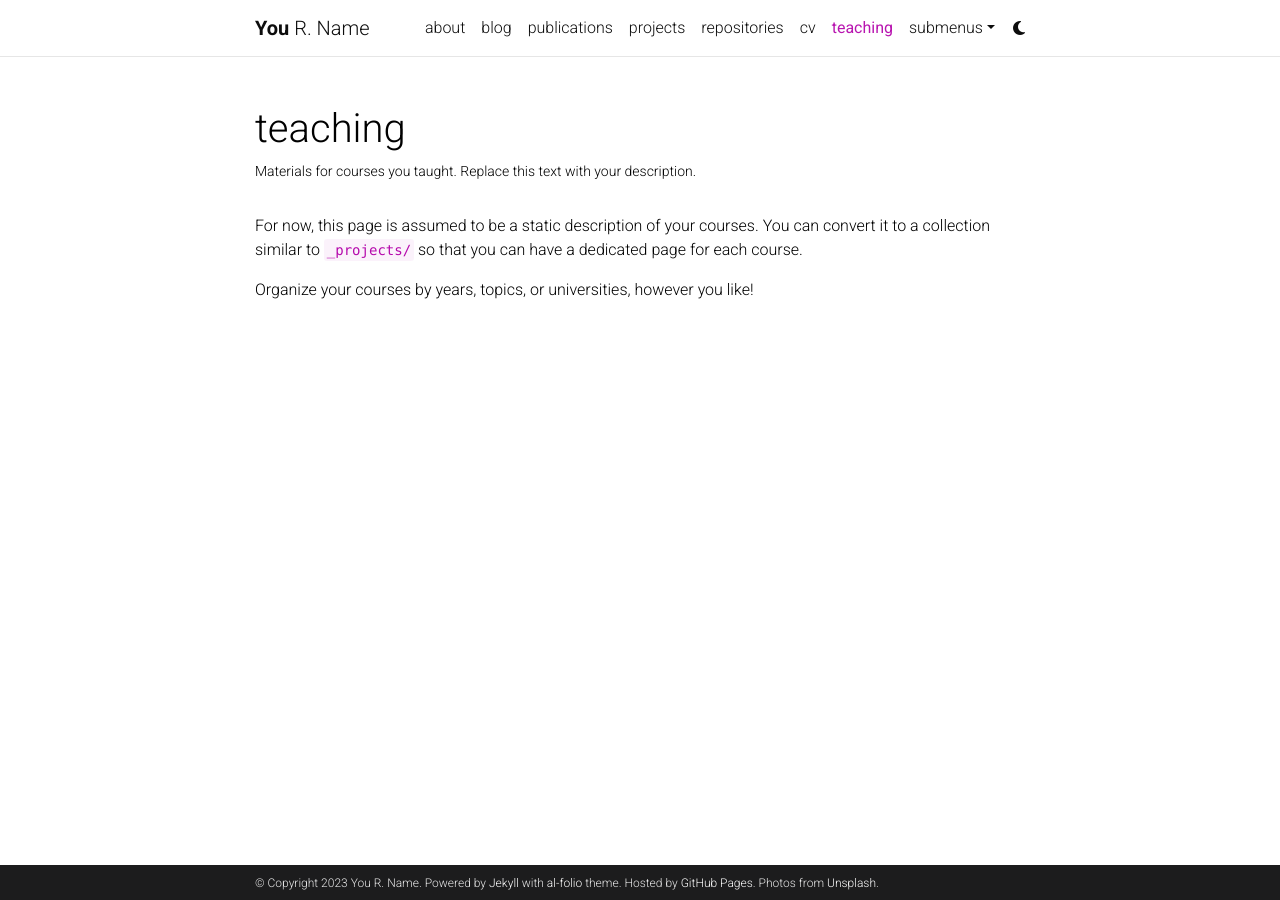
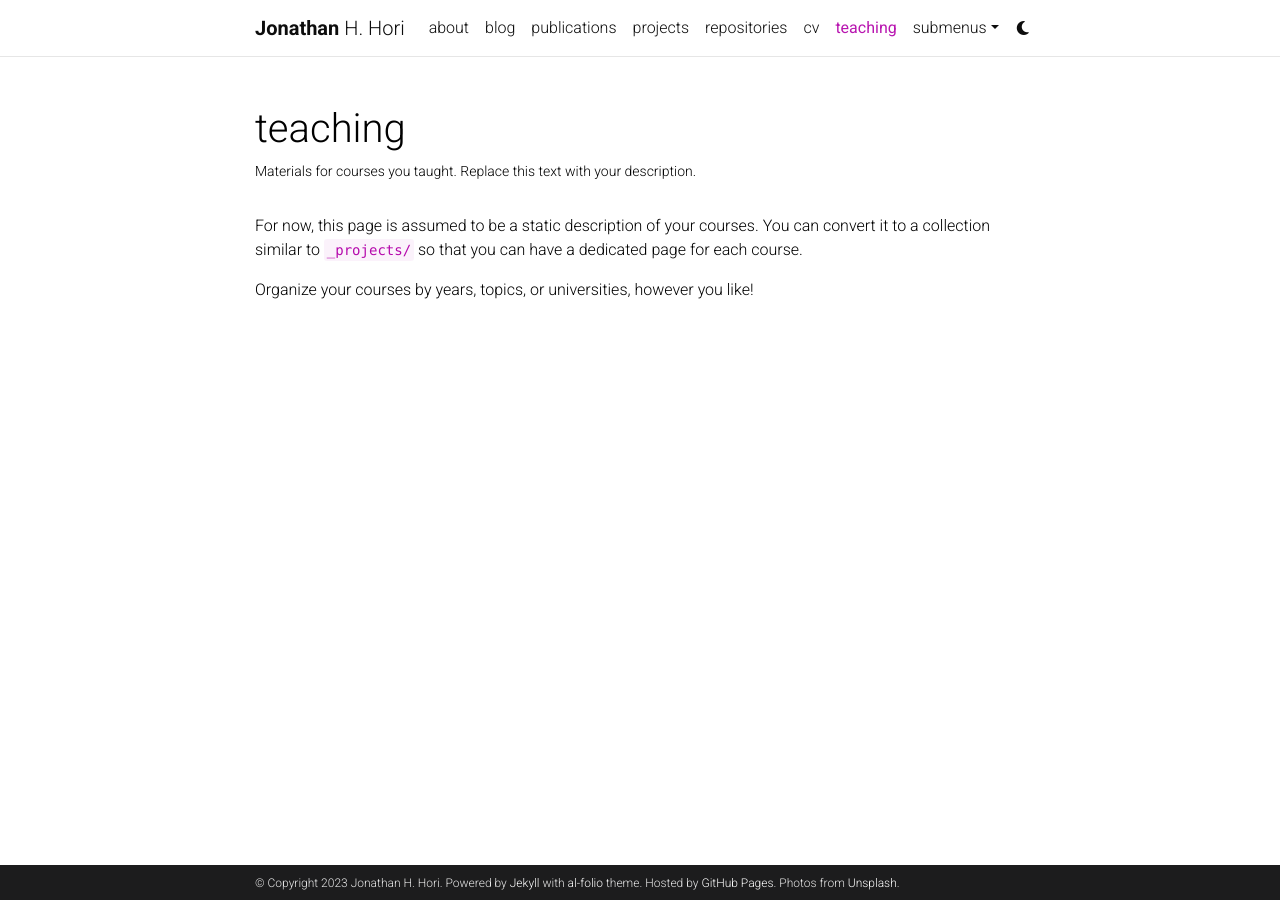
Before and after one commit to jonathanhori/jonathanhori.github.io, a Jekyll site: the page built from _pages/teaching.md, in a window 1280 px wide. Built offline with Jekyll 4.4.1, drawn with Linux system fonts in a browser that asks for light colours; comment, search, counter and statistics services are not loaded; a style sheet for code colours, icons or effects is not loaded.

Commit message:
Testing changes to name

```diff
--- a/_config.yml
+++ b/_config.yml
@@ -3,9 +3,9 @@
 # -----------------------------------------------------------------------------
 
 title: blank # the website title (if blank, full name will be used instead)
-first_name: You
-middle_name: R.
-last_name: Name
+first_name: Jonathan
+middle_name: H.
+last_name: Hori
 email: you@example.com
 description: > # the ">" symbol means to ignore newlines until "footer_text:"
   A simple, whitespace theme for academics. Based on [*folio](https://github.com/bogoli/-folio) design.
```
